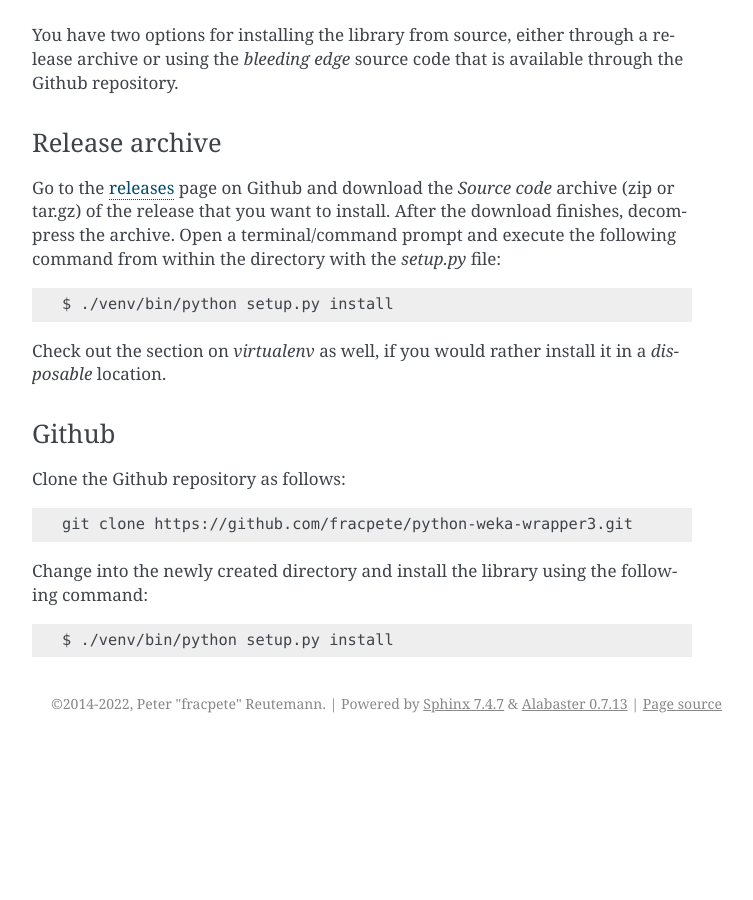
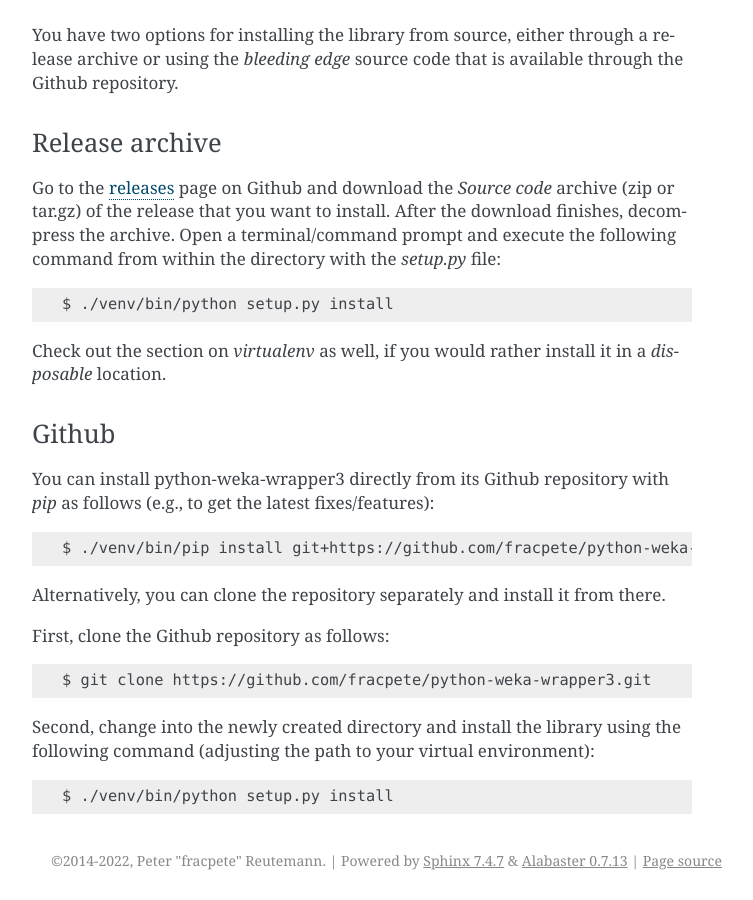
Before and after one commit to fracpete/python-weka-wrapper3, a Sphinx documentation site: the page built from doc/source/install.rst, in a window 1280 px wide and 900 px high, scrolled down 6073 px. Shown: the whole window, without its empty margins (388-1141 px from the left). Built offline with Sphinx 7.4.7, drawn with Linux system fonts in a browser that asks for light colours; pages that are not in the unit, such as notebooks, are missing from menus; before the commit the page ends 6816 px from its top, so only the background shows below that.

Commit message:
added instructions for installing pww3 directly from github using pip

```diff
--- a/doc/source/install.rst
+++ b/doc/source/install.rst
@@ -339,14 +339,24 @@ in a *disposable* location.
 Github
 ++++++
 
-Clone the Github repository as follows:
+You can install python-weka-wrapper3 directly from its Github repository with `pip`
+as follows (e.g., to get the latest fixes/features):
 
 .. code-block:: bash
 
-   git clone https://github.com/fracpete/python-weka-wrapper3.git
+   $ ./venv/bin/pip install git+https://github.com/fracpete/python-weka-wrapper3.git
 
-Change into the newly created directory and install the library using the
-following command:
+
+Alternatively, you can clone the repository separately and install it from there.
+
+First, clone the Github repository as follows:
+
+.. code-block:: bash
+
+   $ git clone https://github.com/fracpete/python-weka-wrapper3.git
+
+Second, change into the newly created directory and install the library using the
+following command (adjusting the path to your virtual environment):
 
 .. code-block:: bash
 
```
